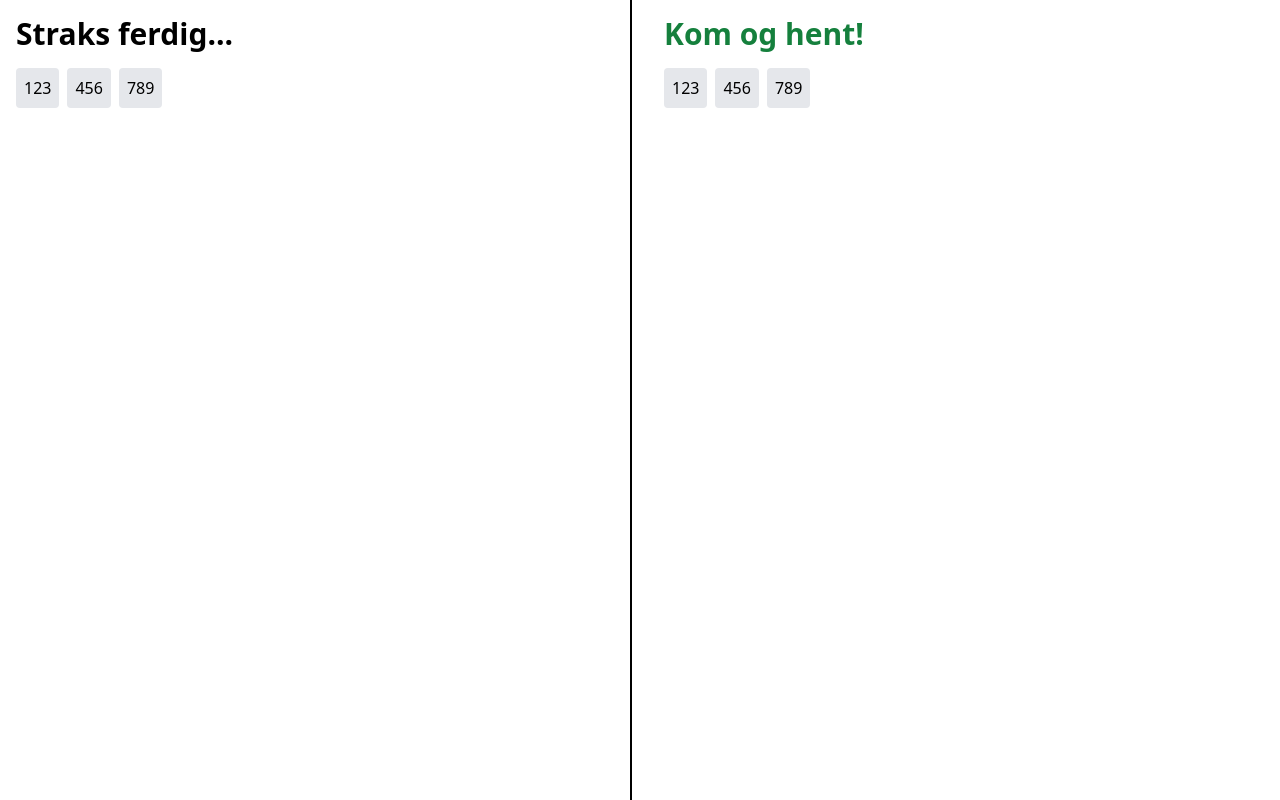
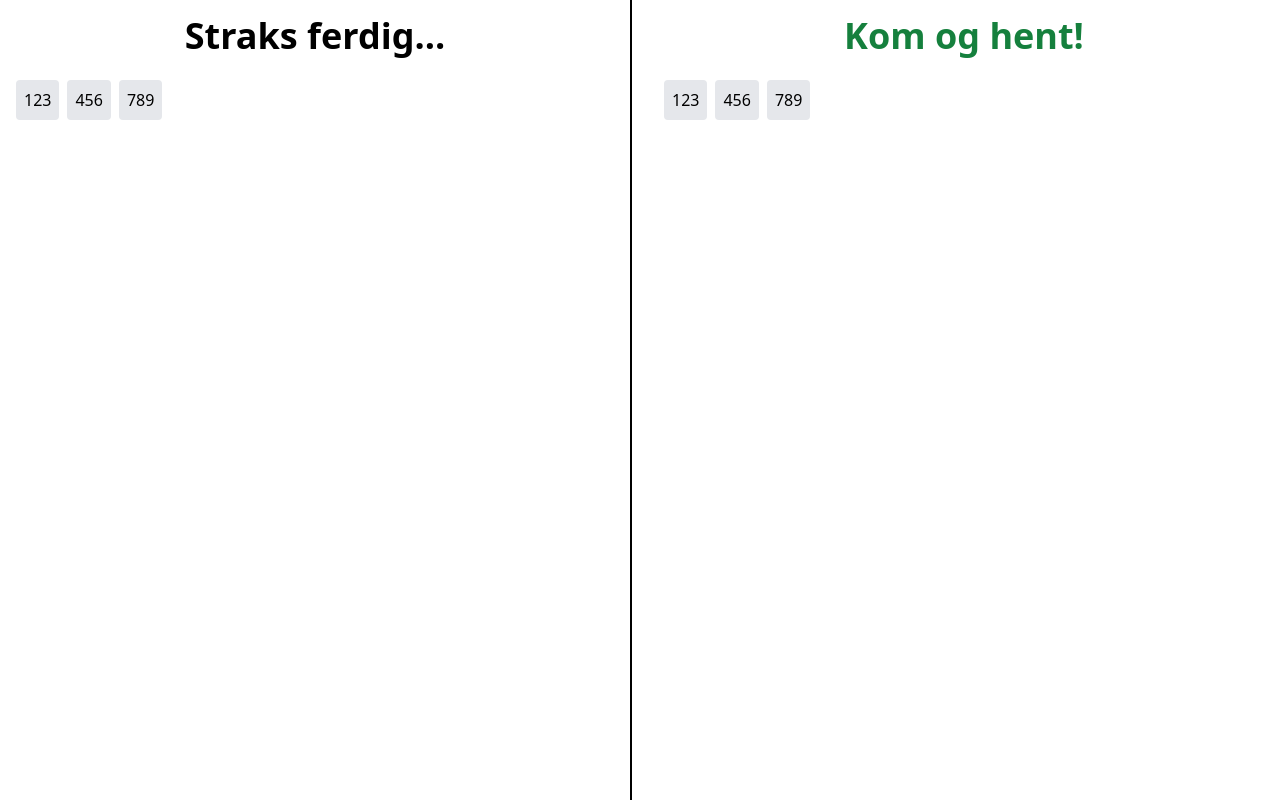
Before and after one commit to Kaffe-diem/kaffediem, a SvelteKit app: page /display in a window 1280 px wide. Built offline with nearby package versions, Linux system fonts and the light colour scheme.

Commit message:
display: tweak styling

```diff
--- a/src/routes/display/+page.svelte
+++ b/src/routes/display/+page.svelte
@@ -4,7 +4,7 @@
 
 <div class = "grid grid-cols-1 md:grid-cols-2 gap-4 h-screen">
   <div class="p-4 h-full flex flex-col border-b-2 md:border-b-0 md:border-r-2 border-black">
-    <h2 class="mb-4 text-3xl font-bold">Straks ferdig...</h2>
+    <h2 class="mb-3 md:mb-6 text-3xl md:text-4xl md:text-center font-bold">Straks ferdig...</h2>
     <div class="flex flex-wrap gap-2">
       <OrderItem>123</OrderItem>
       <OrderItem>456</OrderItem>
@@ -12,7 +12,7 @@
     </div>
   </div>
   <div class="p-4 h-full flex flex-col">
-    <h2 class="mb-4 text-3xl text-green-700 font-bold">Kom og hent!</h2>
+    <h2 class="mb-3 md:mb-6 text-3xl md:text-4xl md:text-center text-green-700 font-bold">Kom og hent!</h2>
     <div class="flex flex-wrap gap-2">
       <OrderItem>123</OrderItem>
       <OrderItem>456</OrderItem>
```
